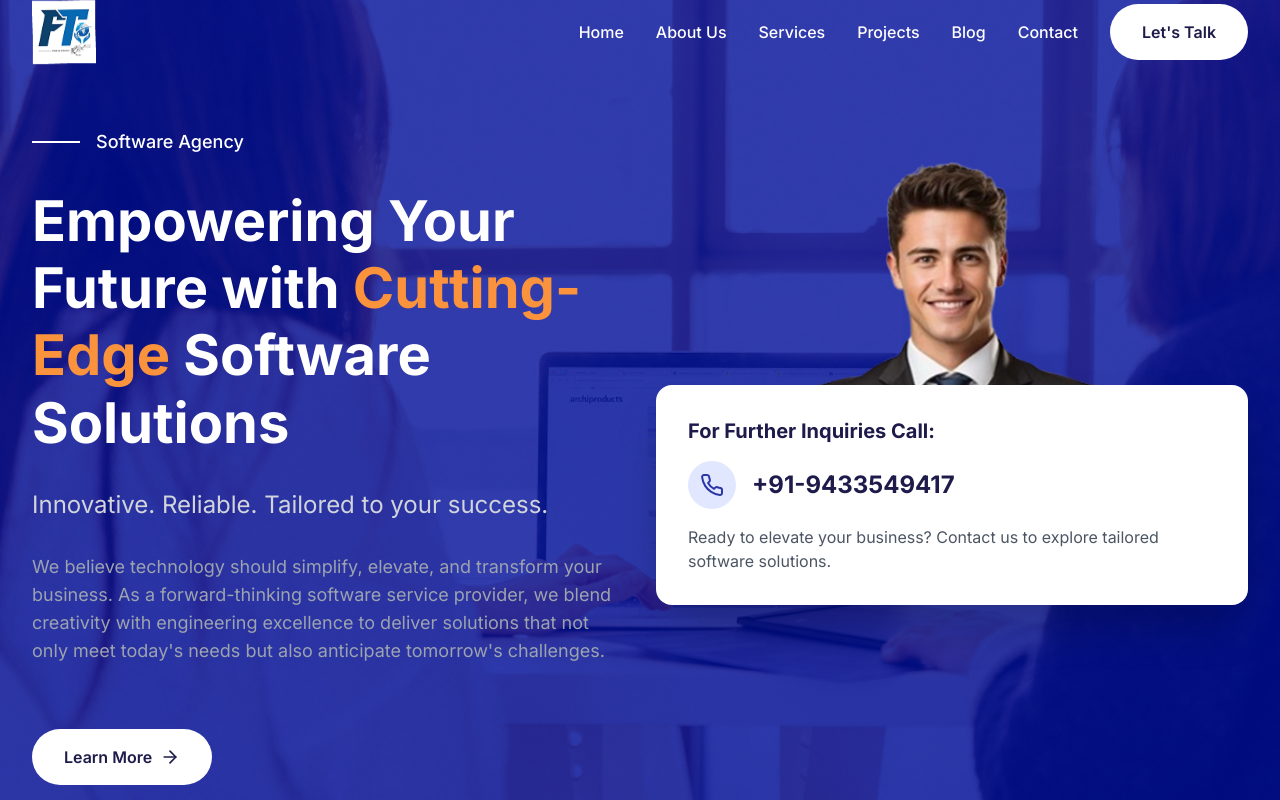
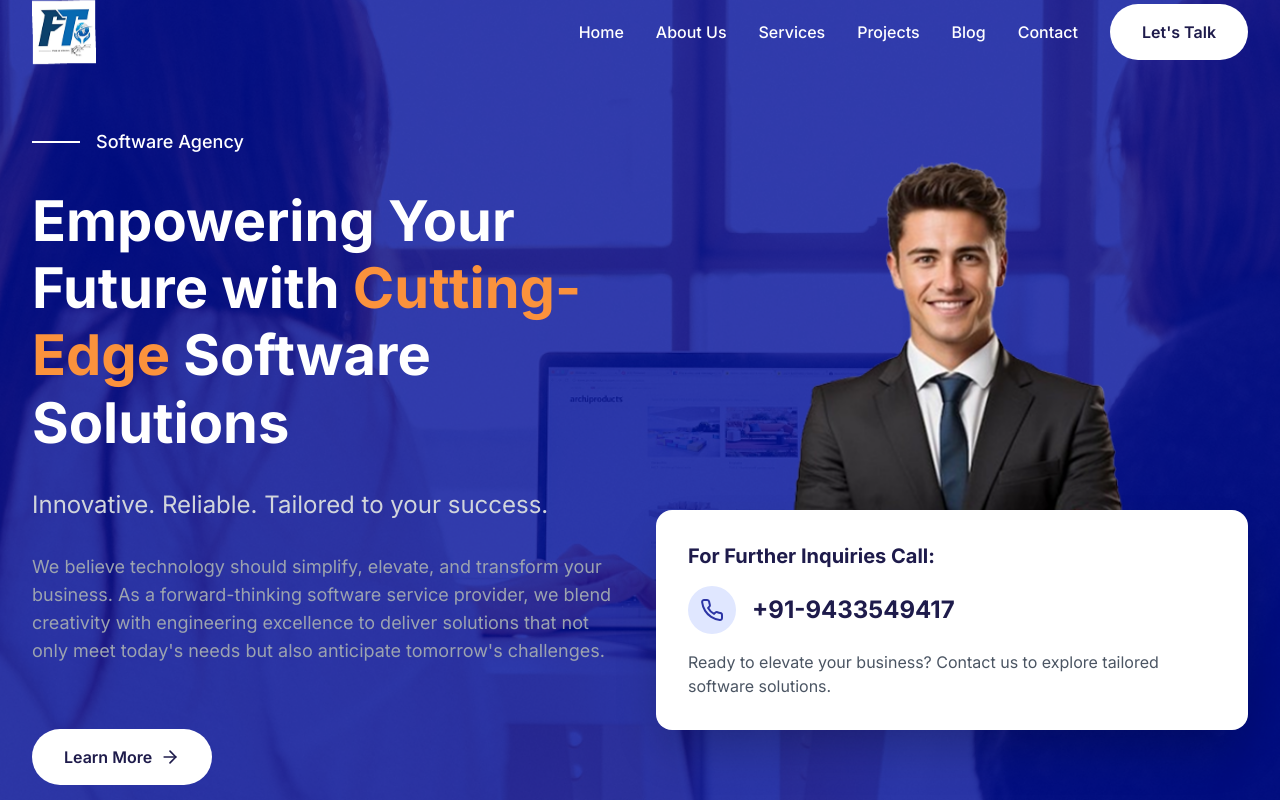
Before and after one commit to Sayak-Mallick/FT-Landing-page, a React (Vite) app: page / in a window 1280 px wide. Shown: the top 800 px of the page. Built offline with nearby package versions, Linux system fonts and the light colour scheme.

Commit message:
fix: Adjust hero CTA card position for improved layout

```diff
--- a/src/index.css
+++ b/src/index.css
@@ -133,7 +133,7 @@
 @media (min-width: 1024px) {
   .hero-cta-card {
     position: relative;
-    top: -175px;
+    top: -50px;
     margin-top: 0;
   }
 }
```
